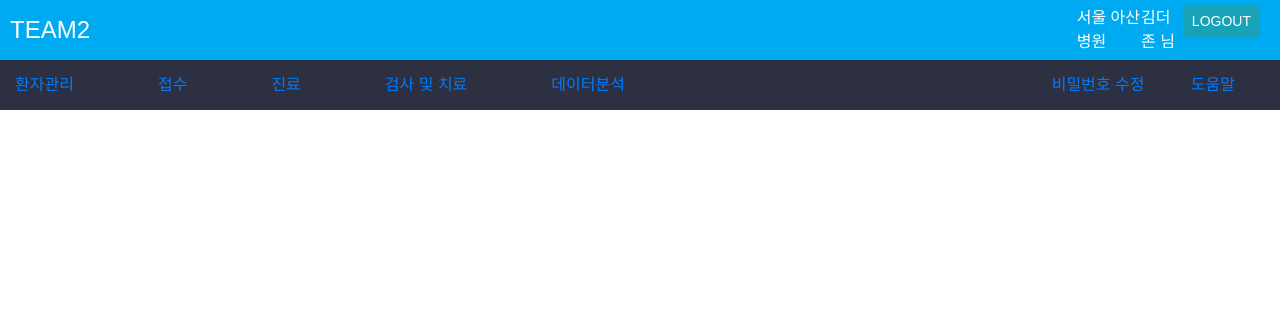
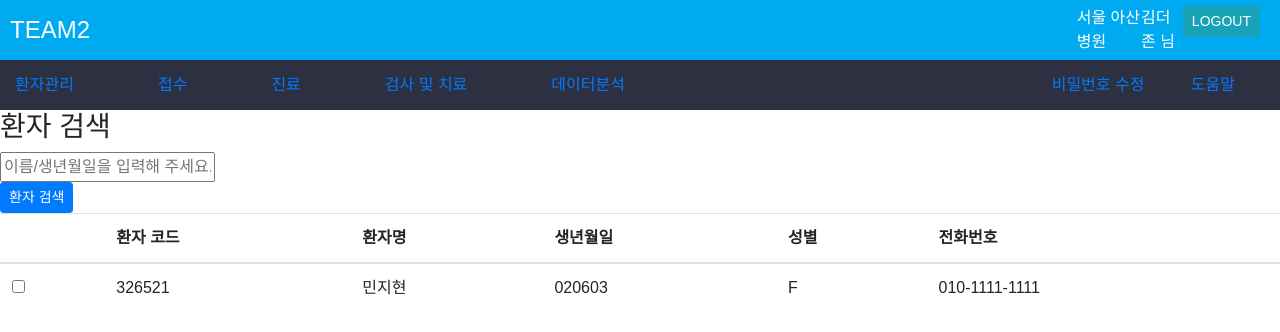
Before and after one commit to JongHyun94/Final_Team2_FrontEnd, a React (Create React App) app: page / in a window 1280 px wide. Shown: the top 332 px of the page. Built offline with nearby package versions, Linux system fonts and the light colour scheme.

Commit message:
[update] 환자 검색 컴포넌트 수정

```diff
--- a/src/views/Register/RegisterPatientList.js
+++ b/src/views/Register/RegisterPatientList.js
@@ -1,7 +1,39 @@
 function RegisterPatientList(props) {
   return (
-    <div>
-
+    <div className="RegisterPatientList">
+      <div className="RegisterPatientList_header">
+        <h3>환자 검색</h3>
+      </div>
+      <div className="RegisterPatientList_search">
+        <div>
+          <input type="text" placeholder="이름/생년월일을 입력해 주세요." width="80%"/>
+        </div>
+        <div>
+          <button className="btn btn-primary btn-sm">환자 검색</button>
+        </div>
+      </div>
+      <div className="RegisterPatientList_contnet">
+        <table className="table">
+          <thead>
+            <tr>
+              <th></th>
+              <th>환자 코드</th>
+              <th>환자명</th>
+              <th>생년월일</th>
+              <th>성별</th>
+              <th>전화번호</th>
+            </tr>
+          </thead>
+          <tbody>
+            <td><input type="checkbox"/></td>
+            <td>326521</td>
+            <td>민지현</td>
+            <td>020603</td>
+            <td>F</td>
+            <td>010-1111-1111</td>
+          </tbody>
+        </table>
+      </div>
     </div>
   );
 }
```
